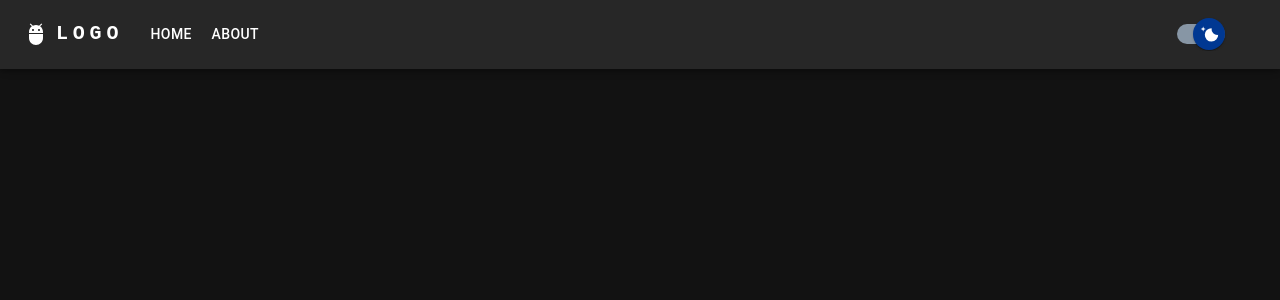
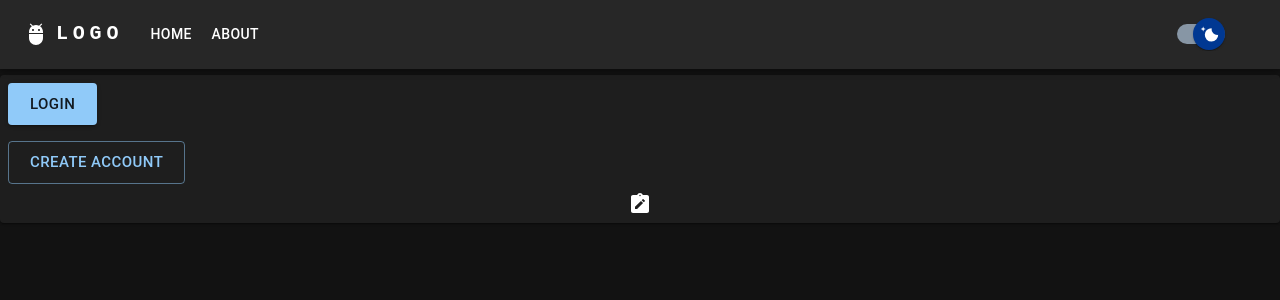
Before and after one commit to Lratan-8/iNotebook-MERN, a React (Create React App) app in the folder inotebook_client/: page / in a window 1280 px wide. Before the commit this address had no page. Shown: the top 300 px of the page. Built offline with nearby package versions, Linux system fonts and the light colour scheme.

Commit message:
everything done

```diff
--- a/inotebook_client/src/App.js
+++ b/inotebook_client/src/App.js
@@ -10,6 +10,7 @@ import { useContext} from 'react';
 import noteContext from './context/notes/noteContext';
 import Login from './pages/Login';
 import themeContext from './context/themes/themeContext';
+import LoginLogout from './components/LoginLogout';
 
 
 function App() {
@@ -41,8 +42,13 @@ function App() {
       <ResponsiveAppBar />
       <div className="App">
         <Routes>
+
           {
             (authToken) && <Route exact path='/' element={<Home />} />
+          }
+          {
+            (!authToken) &&
+            <Route exact path='/' element={<LoginLogout/>} />
           }
           {
             (!authToken) &&
--- /dev/null
+++ b/inotebook_client/src/components/LoginLogout.js
@@ -0,0 +1,24 @@
+import * as React from 'react';
+import Card from '@mui/material/Card';
+import CardActions from '@mui/material/CardActions';
+import Button from '@mui/material/Button';
+import { Link } from 'react-router-dom';
+import NoteAltIcon from '@mui/icons-material/NoteAlt';
+
+export default function LoginLogout() {
+  return (
+    <Card >
+      <CardActions>
+        <Link to='/login'>
+        <Button size="large" variant='contained'>Login</Button>
+        </Link>
+      </CardActions>
+      <CardActions>
+        <Link to='/signup'>
+        <Button size="large" variant='outlined'>Create Account</Button>
+        </Link>
+        </CardActions>
+        <NoteAltIcon />
+    </Card>
+  );
+}
--- a/inotebook_client/src/components/Navbar.js
+++ b/inotebook_client/src/components/Navbar.js
@@ -1,4 +1,4 @@
-import React, {useEffect} from 'react';
+import React, {useContext} from 'react';
 import AppBar from '@mui/material/AppBar';
 import Box from '@mui/material/Box';
 import Toolbar from '@mui/material/Toolbar';
@@ -7,7 +7,6 @@ import Typography from '@mui/material/Typography';
 import Menu from '@mui/material/Menu';
 import MenuIcon from '@mui/icons-material/Menu';
 import Container from '@mui/material/Container';
-import Avatar from '@mui/material/Avatar';
 import Button from '@mui/material/Button';
 import Tooltip from '@mui/material/Tooltip';
 import MenuItem from '@mui/material/MenuItem';
@@ -15,7 +14,9 @@ import AdbIcon from '@mui/icons-material/Adb';
 import './navbar.css'
 import { Link } from "react-router-dom";
 import Switches from './Switches';
-
+import LogoutIcon from '@mui/icons-material/Logout';
+import noteContext from '../context/notes/noteContext';
+import { useNavigate } from 'react-router-dom';
 
 const pages = [
   {
@@ -33,6 +34,17 @@ const settings = ['Profile', 'Account', 'Dashboard', 'Logout'];
 function ResponsiveAppBar() {
   const [anchorElNav, setAnchorElNav] = React.useState(null);
   const [anchorElUser, setAnchorElUser] = React.useState(null);
+  const context = useContext(noteContext);
+  const {setAuthToken} = context;
+
+   //to handle logout
+
+   const navigate = useNavigate();
+   const logout = () =>{
+     setAuthToken('');
+     localStorage.setItem('token' , '');
+     navigate('/')
+   }
 
   const handleOpenNavMenu = (event) => {
     setAnchorElNav(event.currentTarget);
@@ -142,8 +154,14 @@ function ResponsiveAppBar() {
               </Link>
             ))}
           </Box>
+
           <Switches/>
 
+          {(localStorage.getItem('token')) &&
+          <Tooltip title='Logout'>
+            <LogoutIcon onClick={logout} style={{cursor: 'pointer'}}/>
+          </Tooltip>
+          }
           <Box sx={{ flexGrow: 0 }}>
 
             {/* <Tooltip title="Open settings">
--- a/inotebook_client/src/context/notes/NoteState.js
+++ b/inotebook_client/src/context/notes/NoteState.js
@@ -1,4 +1,5 @@
 import React, { useState,useEffect } from 'react';
+import { useNavigate } from 'react-router';
 import NoteContext from './noteContext'
 
 const NoteState = (props) => {
@@ -104,6 +105,8 @@ const NoteState = (props) => {
   }
 
 
+
+
   return (
     <NoteContext.Provider value={{ notes, addNote, deleteNote, editNote, getNotes, authToken, setAuthToken}}>
       {props.children}
```
